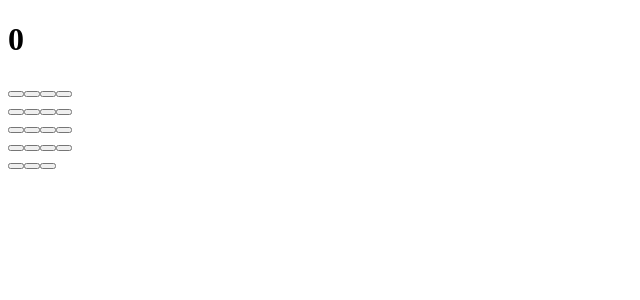
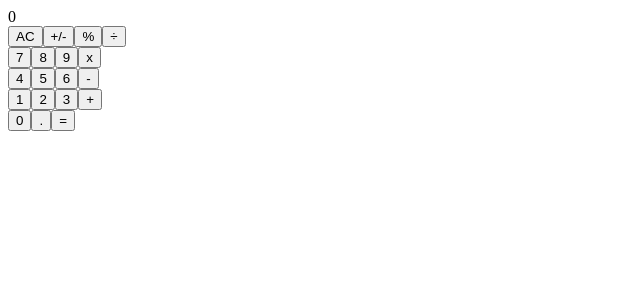
Before and after one commit to Leon-Mbegera/calculator, a React (Create React App) app: page / in a window 1280 px wide. Shown: the top 300 px of the page, without its empty margins (0-640 px from the left). Built offline with nearby package versions, Linux system fonts and the light colour scheme.

Commit message:
Render each button effect on screen when clicked

```diff
--- a/src/components/App.js
+++ b/src/components/App.js
@@ -8,27 +8,29 @@ class App extends React.Component {
     super(props);
 
     this.state = {
-      total: null,
-      next: null,
-      operation: null,
+      total: '',
+      next: '',
+      operation: '',
     };
     this.handleClick = this.handleClick.bind(this);
   }
 
   handleClick(buttonName) {
-    const data = Calculate(this.state, buttonName);
+    const { total, next, operation } = this.state;
+    const data = Calculate({ total, next, operation }, buttonName);
     this.setState({
+      total: data.total,
       next: data.next,
-      total: data.total,
       operation: data.operation,
     });
   }
 
   render() {
+    const { total } = this.state;
     return (
       <>
-        <Display show={this.state.total || this.state.next} />
-        <ButtonPanel clickHandler={() => handleClick(buttonName)} />
+        <Display result={total} />
+        <ButtonPanel handleClick={this.handleClick} />
       </>
     );
   }
--- a/src/components/Button.js
+++ b/src/components/Button.js
@@ -1,11 +1,19 @@
 import React from 'react';
+import PropTypes from 'prop-types';
 
-const Button = (props) => {
-  const { buttonName, handleClick } = props;
+function Button({ show, onClick }) {
+  return (
+    <>
+      <button type="button" onClick={onClick}>
+        {show}
+      </button>
+    </>
+  );
+}
 
-  return (
-    <button type="button" label={buttonName} onClick={handleClick}></button>
-  );
+Button.propTypes = {
+  show: PropTypes.string.isRequired,
+  onClick: PropTypes.func.isRequired,
 };
 
 export default Button;
--- a/src/components/ButtonPanel.js
+++ b/src/components/ButtonPanel.js
@@ -2,42 +2,48 @@ import React from 'react';
 import PropTypes from 'prop-types';
 import Button from './Button';
 
-const ButtonPanel = (props) => {
-  const { clickHandler } = props;
+function clickButton(label, handleClick) {
+  return <Button show={label} onClick={() => handleClick(label)} />;
+}
 
+function ButtonPanel({ handleClick }) {
   return (
     <div>
       <div>
-        <Button buttonName="AC" handleClick={clickHandler} />
-        <Button buttonName="+/-" handleClick={clickHandler} />
-        <Button buttonName="%" handleClick={clickHandler} />
-        <Button buttonName="÷" handleClick={clickHandler} />
+        {clickButton('AC', handleClick)}
+        {clickButton('+/-', handleClick)}
+        {clickButton('%', handleClick)}
+        {clickButton('÷', handleClick)}
       </div>
       <div>
-        <Button buttonName="7" handleClick={clickHandler} />
-        <Button buttonName="8" handleClick={clickHandler} />
-        <Button buttonName="9" handleClick={clickHandler} />
-        <Button buttonName="x" handleClick={clickHandler} />
+        {clickButton('7', handleClick)}
+        {clickButton('8', handleClick)}
+        {clickButton('9', handleClick)}
+        {clickButton('x', handleClick)}
       </div>
       <div>
-        <Button buttonName="4" handleClick={clickHandler} />
-        <Button buttonName="5" handleClick={clickHandler} />
-        <Button buttonName="6" handleClick={clickHandler} />
-        <Button buttonName="-" handleClick={clickHandler} />
+        {clickButton('4', handleClick)}
+        {clickButton('5', handleClick)}
+        {clickButton('6', handleClick)}
+        {clickButton('-', handleClick)}
       </div>
       <div>
-        <Button buttonName="1" handleClick={clickHandler} />
-        <Button buttonName="2" handleClick={clickHandler} />
-        <Button buttonName="3" handleClick={clickHandler} />
-        <Button buttonName="+" handleClick={clickHandler} />
+        {clickButton('1', handleClick)}
+        {clickButton('2', handleClick)}
+        {clickButton('3', handleClick)}
+        {clickButton('+', handleClick)}
       </div>
       <div>
-        <Button buttonName="0" handleClick={clickHandler} />
-        <Button buttonName="." handleClick={clickHandler} />
-        <Button buttonName="=" handleClick={clickHandler} />
+        {clickButton('0', handleClick)}
+        {clickButton('.', handleClick)}
+        {clickButton('=', handleClick)}
       </div>
     </div>
   );
+}
+
+ButtonPanel.propTypes = {
+  handleClick: PropTypes.func.isRequired,
 };
 
 export default ButtonPanel;
--- a/src/components/Display.js
+++ b/src/components/Display.js
@@ -1,14 +1,16 @@
 import React from 'react';
 import PropTypes from 'prop-types';
 
-const Display = ({ result = '0' }) => (
-  <div>
-    <h1>{result}</h1>
-  </div>
-);
+function Display({ result }) {
+  return <div>{result || '0'}</div>;
+}
 
 Display.propTypes = {
-  result: PropTypes.string.isRequired,
+  result: PropTypes.string,
+};
+
+Display.defaultProps = {
+  result: '0',
 };
 
 export default Display;
--- a/src/logic/calculate.js
+++ b/src/logic/calculate.js
@@ -5,79 +5,29 @@ const Calculate = (dataObject, buttonName) => {
 
   const digits = ['0', '1', '2', '3', '4', '5', '6', '7', '8', '9'];
   const sign = ['-', 'x', '÷', '+'];
-  let reset = false;
 
   if (buttonName === 'AC') {
-    total = null;
-    next = null;
-    operation = null;
-  }
-
-  if (buttonName === '+/-') {
-    total = `${(total *= 1)}`;
+    total = '';
+    next = '';
+    operation = '';
+  } else if (digits.includes(buttonName) && operation === '') {
+    total += buttonName;
+  } else if (digits.includes(buttonName) && operation !== '') {
+    total += buttonName;
+  } else if (sign.includes(buttonName)) {
+    operation = buttonName;
     next = total;
-  }
-
-  if (buttonName === '%') {
-    total = (total *= 0.01).toString();
-  }
-
-  if (buttonName === '=') {
+    total = '';
+  } else if (buttonName === '=') {
     total = Operate(total, next, operation);
-    next = null;
-    operation = null;
-  }
-
-  if (buttonName === '.') {
-    if (!total) {
-      total = '0.';
-    }
-
-    if (total && !next) {
-      if (operation) {
-        next += '0.';
-      } else if (total.indexOf('.') === -1) {
-        total += '.';
-      }
-    }
-
-    if (total && next && operation) {
-      if (next.indexOf('.') === -1) {
-        next += '.';
-      }
-    }
-  }
-
-  if (digits.includes(buttonName)) {
-    if (operation) {
-      if (total === null) {
-        total = buttonName;
-      } else if (typeof total === 'number') {
-        total = buttonName;
-      } else {
-        total += buttonName;
-      }
-    } else if (next === null) {
-      next = buttonName;
-    } else {
-      next += buttonName;
-    }
-  }
-
-  if (sign.includes(buttonName)) {
-    if (!total) {
-      total = '0';
-    }
-
-    if (total && !next) {
-      operation = buttonName;
-    }
-
-    if (total && next && operation) {
-      total = Operate(total, next, operation);
-      next = null;
-      operation = buttonName;
-    }
+    next = '';
+    operation = '';
+  } else if (buttonName === '+/-') {
+    total = -total;
+    total = total.toString();
+  } else if (buttonName === '%') {
+    total /= 100;
+    total = total.toString();
   }
   return { total, next, operation };
 };
```
